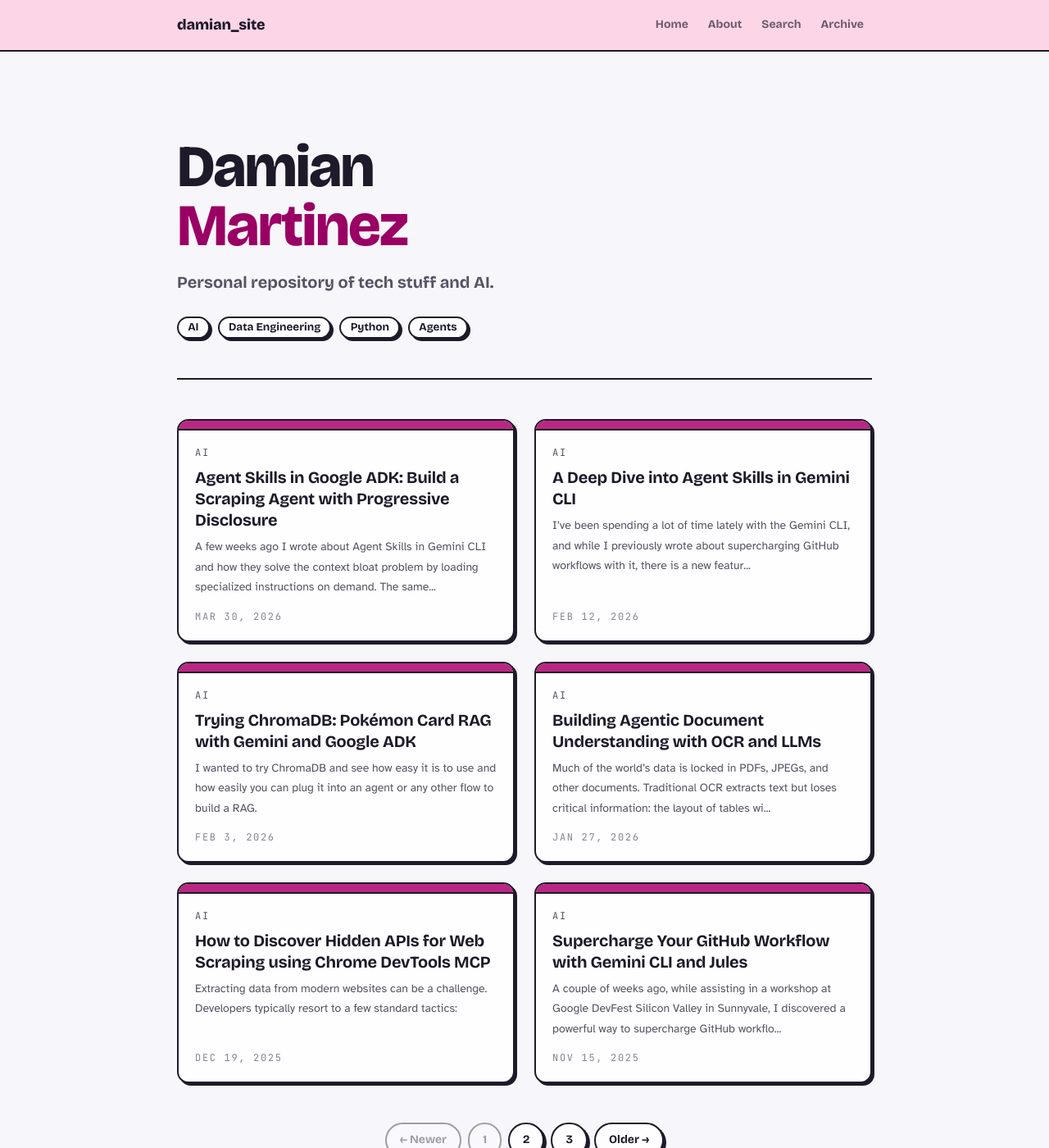
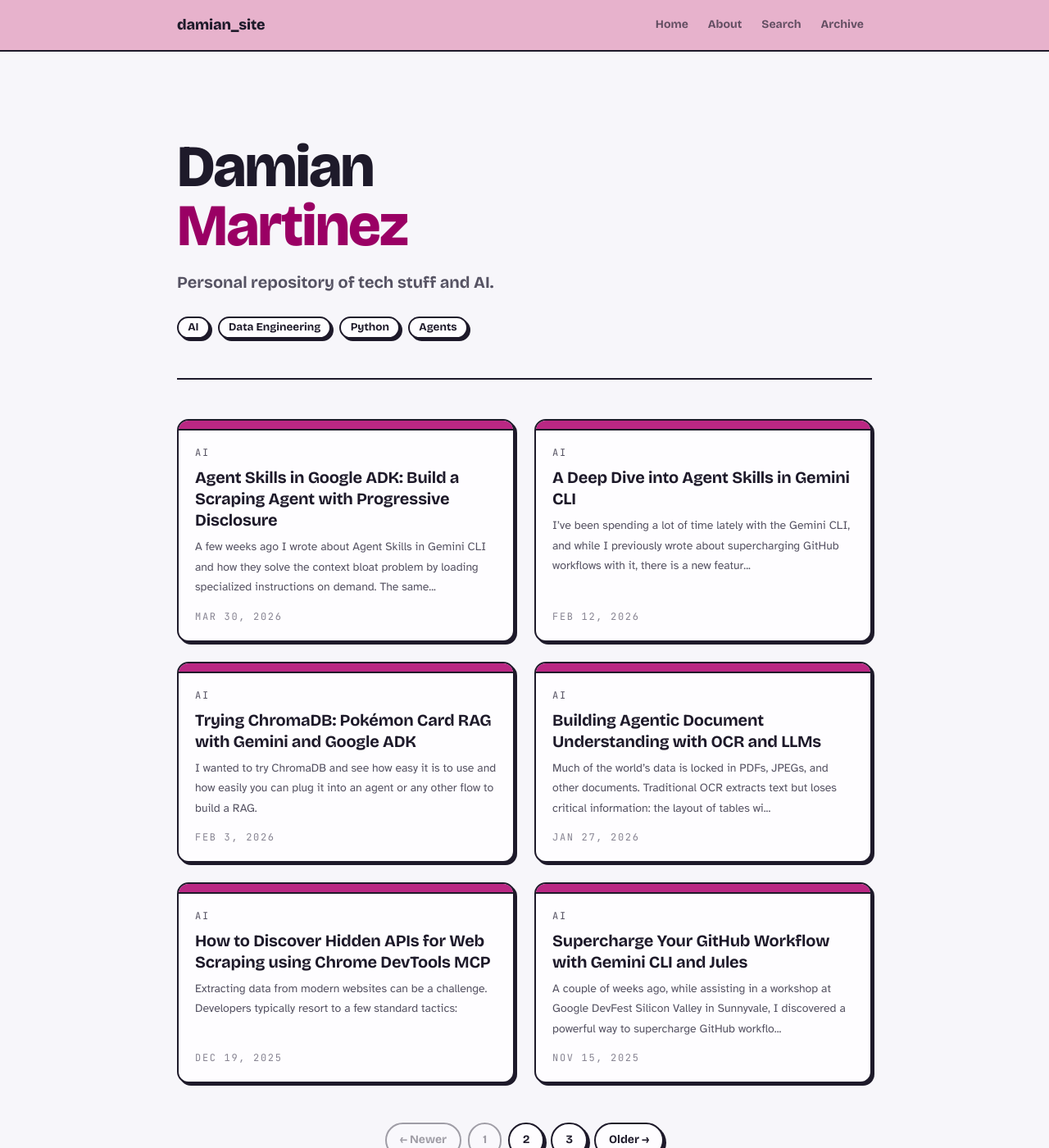
Before and after one commit to DamiMartinez/damimartinez.github.io, a Jekyll site: the page built from index.html, in a window 1280 px wide and 1400 px high. Shown: the whole window at 82% size. Built offline with Jekyll 4.4.1, drawn with Linux system fonts in a browser that asks for light colours; the list of posts is cut into pages by our own code.

Commit message:
style: set navbar bg to midpoint pink oklch(82% .07 348)

```diff
--- a/_sass/_variables.scss
+++ b/_sass/_variables.scss
@@ -11,7 +11,7 @@
   --color-ink-soft:   oklch(45% .026 295);
   --color-ink-faint:  oklch(62% .022 295);
   --color-tomato:     oklch(54% .2 348);
-  --color-marigold:   oklch(91% .05 348);
+  --color-marigold:   oklch(82% .07 348);
   --color-grape:      oklch(45% .19 350);
   --color-footer-bg:  oklch(16% .018 295);
   --color-footer-fg:  oklch(98% .008 300);
```
